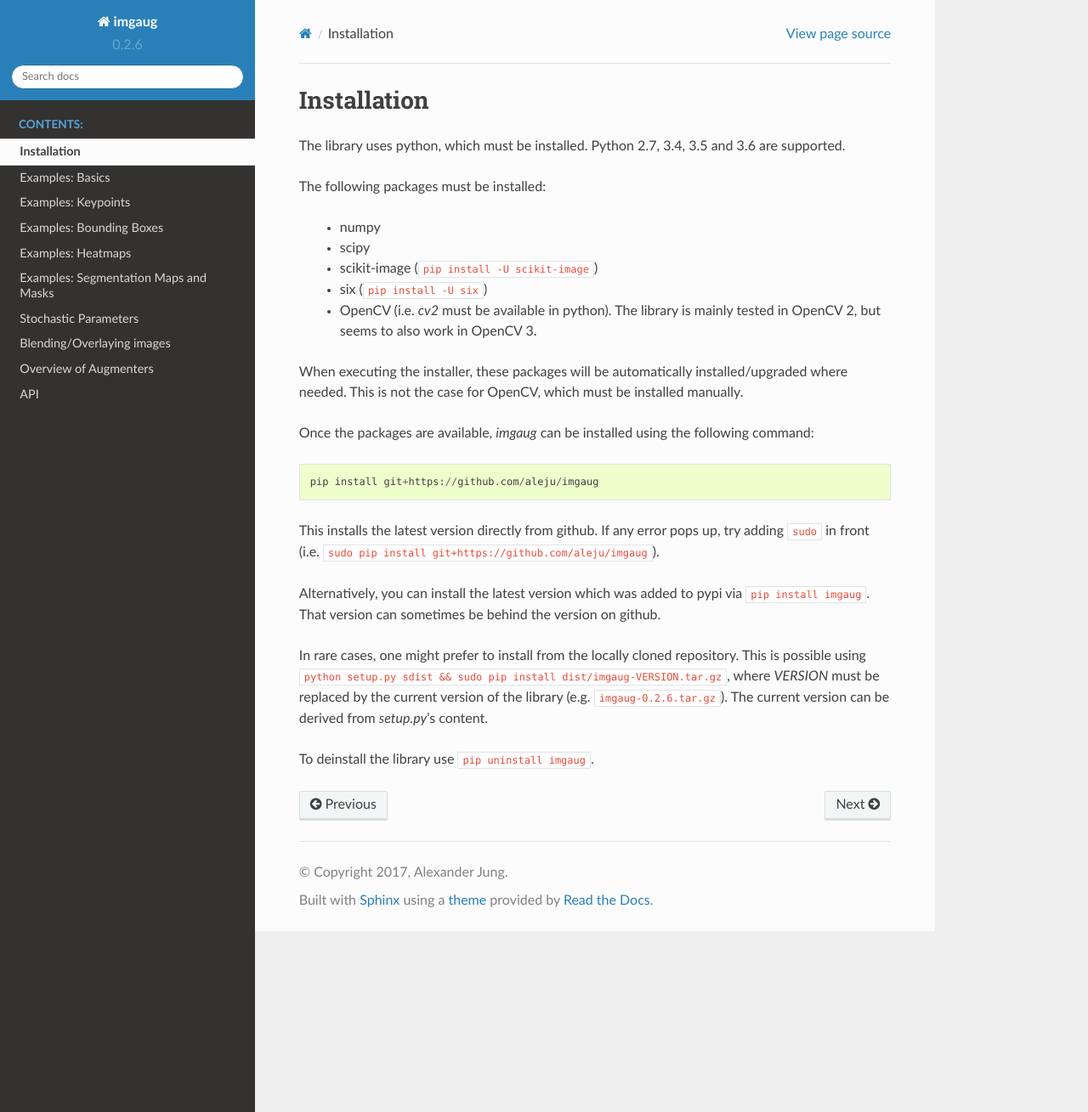
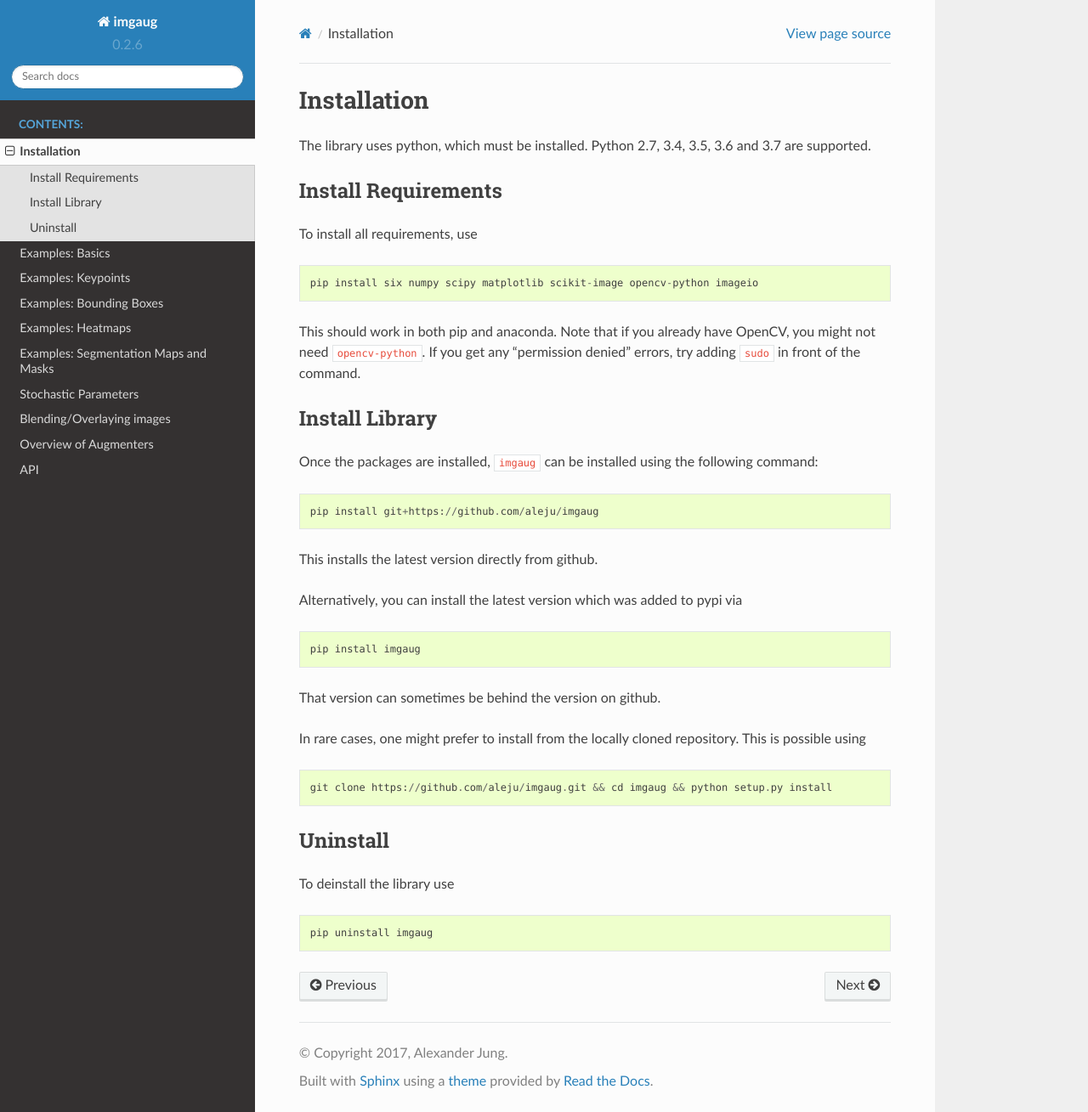
Before and after one commit to aleju/imgaug, a Sphinx documentation site: the page built from docs/source/installation.rst, in a window 1280 px wide and 1309 px high. Shown: the whole window at 85% size. Built offline with Sphinx 7.4.7 and the Read the Docs theme 2.0.0, drawn with Linux system fonts in a browser that asks for light colours; formulas are drawn with MathJax 3.

Commit message:
Rewrite installation part of readme and docs

```diff
--- a/docs/source/installation.rst
+++ b/docs/source/installation.rst
@@ -2,33 +2,44 @@
 Installation
 ============
 
-The library uses python, which must be installed. Python 2.7, 3.4, 3.5 and 3.6 are supported.
+The library uses python, which must be installed. Python 2.7, 3.4, 3.5, 3.6 and 3.7 are supported.
 
-The following packages must be installed:
+Install Requirements
+--------------------
 
-  * numpy
-  * scipy
-  * scikit-image (``pip install -U scikit-image``)
-  * six (``pip install -U six``)
-  * OpenCV (i.e. `cv2` must be available in python). The library is mainly tested in OpenCV 2, but seems to also work in OpenCV 3.
+To install all requirements, use ::
 
-When executing the installer, these packages will be automatically installed/upgraded
-where needed. This is not the case for OpenCV, which must be installed manually.
+    pip install six numpy scipy matplotlib scikit-image opencv-python imageio
 
-Once the packages are available, `imgaug` can be installed using the following
+This should work in both pip and anaconda.
+Note that if you already have OpenCV, you might not need ``opencv-python``.
+If you get any "permission denied" errors, try adding ``sudo`` in front of the command.
+
+Install Library
+---------------
+
+Once the packages are installed, ``imgaug`` can be installed using the following
 command::
 
     pip install git+https://github.com/aleju/imgaug
 
-This installs the latest version directly from github. If any error pops up,
-try adding ``sudo`` in front (i.e. ``sudo pip install git+https://github.com/aleju/imgaug``).
+This installs the latest version directly from github.
 
-Alternatively, you can install the latest version which was added to pypi via
-``pip install imgaug``. That version can sometimes be behind the version on github.
+Alternatively, you can install the latest version which was added to pypi via ::
+
+    pip install imgaug
+
+That version can sometimes be behind the version on github.
 
 In rare cases, one might prefer to install from the locally cloned repository.
-This is possible using ``python setup.py sdist && sudo pip install dist/imgaug-VERSION.tar.gz``,
-where `VERSION` must be replaced by the current version of the library (e.g. ``imgaug-0.2.6.tar.gz``).
-The current version can be derived from `setup.py`'s content.
+This is possible using ::
 
-To deinstall the library use ``pip uninstall imgaug``.
+    git clone https://github.com/aleju/imgaug.git && cd imgaug && python setup.py install
+
+
+Uninstall
+---------
+
+To deinstall the library use ::
+
+    pip uninstall imgaug
```
Also changed, not shown: README.md (+19 -13 lines).
